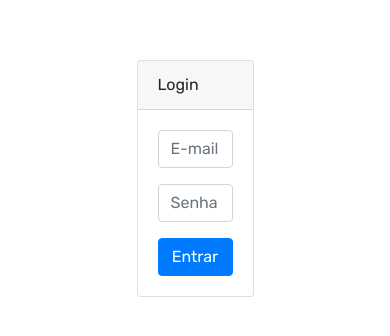
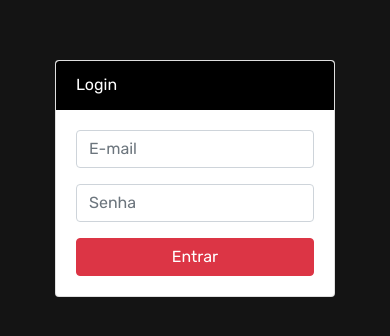
Before and after one commit to jonathanafranio/series, a Vue app: page /login in a window 390 px wide. Shown: the part 244-580 px from the top of the page. Built offline with nearby package versions, Linux system fonts and the light colour scheme.

Commit message:
responsivo e novo css

```diff
--- a/src/App.vue
+++ b/src/App.vue
@@ -50,4 +50,5 @@
     background: rgba(0, 0, 0, .6)
     &.show
         display: block
+
 </style>
--- a/src/assets/sass/app.sass
+++ b/src/assets/sass/app.sass
@@ -5,6 +5,26 @@
 
 *
     font-family: 'Rubik', sans-serif
+
+body
+    //background: var(--dark)
+    background: #141414
+    color: var(--white)
+
+.navbar-expand-lg
+    background: #000
+    .navbar-brand
+        color: var(--red)
+
+    .nav-item
+        opacity: .6
+        &:hover,
+        &.active
+            opacity: 1
+
+    .nav-link,
+    .btn
+        color: var(--white)
 
 .material-icons
     &.md-18
@@ -18,3 +38,6 @@
 
     &.md-48
         font-size: 48px
+
+hr
+    border-color: var(--white)
--- a/src/components/SerieBox.vue
+++ b/src/components/SerieBox.vue
@@ -1,17 +1,19 @@
 <template>
     <router-link class="card mb-4" :to="{ name: 'show-serie', params: { id: serie.id } }">
-        <img :src="serie.image" :alt="serie.title" class="card-image-top">
+        <div class="card-image-top">
+            <img :src="serie.image.replaceAll('32','300').replaceAll('44','312')" :alt="serie.title">
+        </div>
         <div class="card-body">
             <h3 class="text-center mb-0">{{ serie.title }}</h3>
             <div class="row mt-3 text-center">
-                <div class="col">
-                    <button class="btn btn-sm btn-primary btn-block" @click.prevent="toggleWatchlist()">
-                        {{ serie.watchlist ? 'Não quero assistir' : 'Quero assistir' }}
+                <div class="col-12">
+                    <button class="btn btn-sm btn-outline-primary btn-block" @click.prevent="toggleWatchlist()">
+                        {{ serie.watchlist ? 'Remover do Quero assistir' : 'Quero assistir' }}
                     </button>
                 </div>
-                <div class="col">
-                    <button class="btn btn-sm btn-warning btn-block" @click.prevent="toggleWatchedlist()">
-                        {{ serie.watched ? 'Não assisti' : 'Já assisti' }}
+                <div class="col-12 mt-2">
+                    <button class="btn btn-sm btn-outline-warning btn-block" @click.prevent="toggleWatchedlist()">
+                        {{ serie.watched ? 'Remover do Já assisti' : 'Já assisti' }}
                     </button>
                 </div>
             </div>
@@ -90,15 +92,34 @@
 .card
     cursor: pointer
     transition: .4s
-    color: var(--dark)
+    color: var(--white)
+    background: var(--dark)
+    overflow: hidden
     &:hover
         text-decoration: none
-        box-shadow: 1px 1px 20px rgba(0,0,0,0.5)
+        background: #202020
+
+        .btn-outline-primary
+            background: #007bff
+            color: var(--white)
+
+        .btn-outline-warning
+            background: #ffc107
+            color: #212529
 
     h3
+        min-height: 40px
         font-size: 1rem
 
 .card-image-top
     width: 100%
+    text-align: center
+    img
+        display: inline-block
+        max-width: 100%
+        max-height: 100%
+        vertical-align: top
+        position: relative
+        object-fit: cover
 
 </style>
--- a/src/components/layout/LayoutNavbar.vue
+++ b/src/components/layout/LayoutNavbar.vue
@@ -1,8 +1,15 @@
 <template>
-    <nav class="navbar navbar-expand-lg navbar-light bg-light">
-        <router-link class="navbar-brand" :to="{ name: 'home' }">Series Wished</router-link>
+    <header class="header" :class="{headerFixed: headerFixed}">
+        <nav class="navbar navbar-expand-lg">
+            <button class="btn" @click="toggleMenu()">
+                <i class="material-icons">
+                    <template v-if="menuMobile">menu_open</template>
+                    <template v-else>menu</template>
+                </i>
+            </button>
+            <router-link class="navbar-brand" :to="{ name: 'home' }">Series Wished</router-link>
 
-        <div class="collapse navbar-collapse">
+            <div class="collapse navbar-collapse">
             <ul class="navbar-nav">
                 <router-link
                  exact
@@ -15,22 +22,107 @@
                     <a href="#" class="nav-link" :title="route.meta.title">{{ route.meta.label }}</a>
                 </router-link>
             </ul>
-        </div>
-    </nav>
+            </div>
+
+            <button class="btn" @click="logOut">
+                <i class="material-icons">exit_to_app</i>
+            </button>
+        </nav>
+
+        <nav class="nav-mobile" :class="{show: menuMobile}">
+            <ul class="nav flex-column">
+                <router-link
+                 exact
+                 :key="i"
+                 tag="li"
+                 class="nav-item"
+                 exact-active-class="active"
+                 :to="{ name: route.name }"
+                 v-for="(route, i) in routes">
+                    <a href="#" class="nav-link" :title="route.meta.title">{{ route.meta.label }}</a>
+                </router-link>
+            </ul>
+        </nav>
+    </header>
 </template>
 
 <script>
+    import { mapActions } from 'vuex'
+
     export default {
+        data() {
+            return {
+                menuMobile: false,
+                headerFixed: false
+            }
+        },
         computed: {
             routes () {
                 return this.$router.options.routes.filter(route => (
                     route.meta && route.meta.showNavbar
                 ))
             }
+        },
+        created() {
+            window.addEventListener('scroll', this.scrollHeader)
+        },
+        methods: {
+            ...mapActions(['logout']),
+            logOut(){
+                this.logout()
+            },
+            toggleMenu(){
+                this.menuMobile = !this.menuMobile
+            },
+            scrollHeader(){
+                let hearderHeight = document.querySelector('header').offsetHeight;
+                if(window.scrollY > hearderHeight) {
+                    this.headerFixed = true
+                } else {
+                    this.headerFixed = false
+                }
+            }
         }
     }
 </script>
 
 <style lang="sass" scoped>
+.header
+    display: block
+    width: 100%
+    z-index: 9
+    &.headerFixed
+        position: fixed
+        top: 0
+        left: 0
 
+.navbar-expand-lg
+    z-index: 9
+.nav-mobile
+    @media (min-width: 1024px)
+        display: none
+
+    @media (max-width: 1023px)
+        display: block
+        width: 256px
+        height: 100vh
+        padding-top: 64px
+        border-right: 1px solid #000
+        position: absolute
+        top: 0
+        background: var(--dark)
+        transform: translateX(-100%)
+        transition: transform .4s
+        will-change: transform
+        z-index: 8
+        &.show
+            transform: translateX(0%)
+    a
+        color: var(--white)
+
+.btn, a
+    &:focus,
+    &:hover
+        outline: none
+        box-shadow: none
 </style>
--- a/src/pages/Home.vue
+++ b/src/pages/Home.vue
@@ -66,14 +66,25 @@ export default {
         width: 100%
         @include flex-center(false)
 
+        @media (max-width: 575px)
+            flex-direction: column
+
         .home-link
-            flex: 0 0 25%
             margin: 0 15px
-            padding: 50px 0
+            padding: 5px 0
             transition: .4s
             color: var(--white)
             @include flex-center(true)
 
+            @media (max-width: 575px)
+                width: 280px
+                margin-bottom: 5px
+
+            @media (min-width: 576px)
+                flex: 0 0 25%
+                padding: 50px 0
+
+            @media (min-width: 1024px)
                 &:hover
                     transform: scale(1.1)
                     text-decoration: none
@@ -87,8 +98,18 @@ export default {
                 background-color: var(--red)
 
     .btn-exit
+        color: var(--white)
         position: absolute
+        @media (max-width: 575px)
+            top: 0px
+            right: 0px
+
+        @media (min-width: 576px)
             top: 40px
             right: 40px
 
+    h2
+        @media (max-width: 575px)
+            font-size: 1rem
+
 </style>
--- a/src/pages/Login.vue
+++ b/src/pages/Login.vue
@@ -11,7 +11,7 @@
                         <input type="password" class="form-control" placeholder="Senha" v-model="form.password" required>
                     </div>
 
-                    <button class="btn btn-primary d-blox w-100">
+                    <button class="btn btn-danger d-blox w-100">
                         Entrar
                     </button>
                 </div>
@@ -56,4 +56,8 @@
 
     .card
         width: 30%
+        min-width: 280px
+        overflow: hidden
+        .card-header
+            background: #000
 </style>
--- a/src/pages/Series.vue
+++ b/src/pages/Series.vue
@@ -4,7 +4,7 @@
         <hr>
 
         <div class="row">
-            <div class="col-lg-3 col-md-3 col-sm-4 cols-6"
+            <div class="col-lg-3 col-md-4 col-sm-6 cols-6"
              :key="item.id"
              v-for="item in seriesList">
                 <SerieBox :serie="item" />
--- a/src/pages/ShowSerie.vue
+++ b/src/pages/ShowSerie.vue
@@ -3,7 +3,7 @@
         <p v-if="loading">Aguarde um momento...</p>
         <template v-else>
             <h1>{{ serie.title }}</h1>
-            <img :src="serie.image" :alt="serie.title" height="400" loading="lazy">
+            <img :src="serie.image.replaceAll('32','300').replaceAll('44','312')" :alt="serie.title" loading="lazy">
         </template>
     </div>
 </template>
--- a/src/pages/Watchedlist.vue
+++ b/src/pages/Watchedlist.vue
@@ -4,7 +4,7 @@
         <hr>
 
         <div class="row">
-            <div class="col-lg-3 col-md-3 col-sm-4 cols-6"
+            <div class="col-lg-3 col-md-4 col-sm-6 cols-6"
              :key="item.id"
              v-for="item in watchedlist">
                 <SerieBox :serie="item" />
--- a/src/pages/Watchlist.vue
+++ b/src/pages/Watchlist.vue
@@ -4,7 +4,7 @@
         <hr>
 
         <div class="row">
-            <div class="col-lg-3 col-md-3 col-sm-4 cols-6"
+            <div class="col-lg-3 col-md-4 col-sm-6 cols-6"
              :key="item.id"
              v-for="item in watchlist">
                 <SerieBox :serie="item" />
```
Lines whose indentation alone changed are shown as unchanged.
